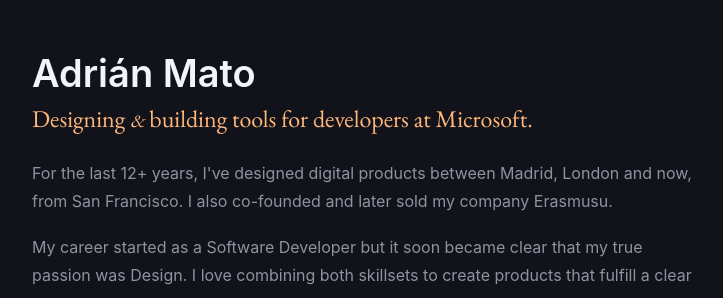
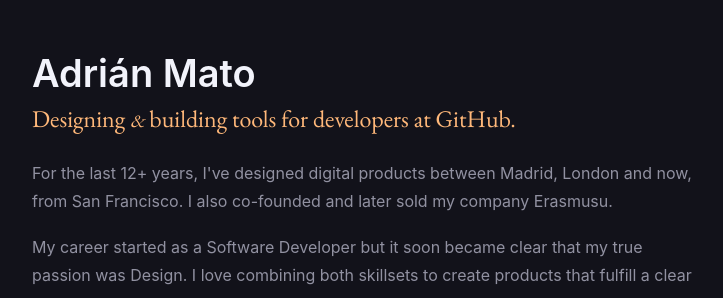
Before and after one commit to adrianmg/adrianmg.github.io, a Jekyll site: the page built from index.html, in a window 1280 px wide and 900 px high. Shown: the part 195-493 px from the top of the window, without its empty margins (24-747 px from the left). Built offline with Jekyll 4.4.1, drawn with Linux system fonts in a browser that asks for light colours.

Commit message:
Update home.html

```diff
--- a/_layouts/home.html
+++ b/_layouts/home.html
@@ -7,7 +7,7 @@
       <div class="home-intro-bio-desc">
         <div>
             <h1>Adrián Mato</h1>
-            <h2>Designing <span class="ampersand">&amp;</span> building tools for developers at Microsoft.</h2>
+            <h2>Designing <span class="ampersand">&amp;</span> building tools for developers at GitHub.</h2>
             <p>
               For the last 12+ years, I've designed digital products between Madrid, London and now, from
               San Francisco. I also co-founded and later sold my company Erasmusu.
```
